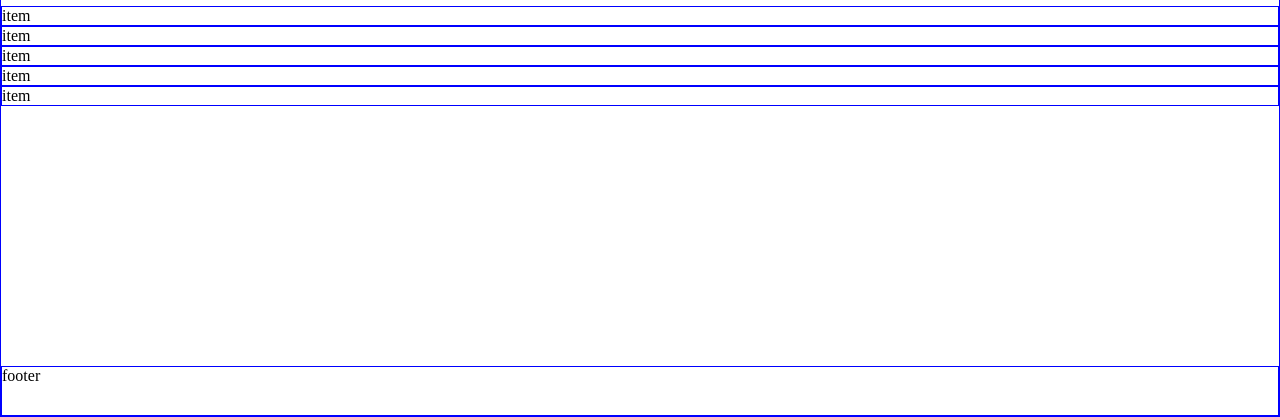
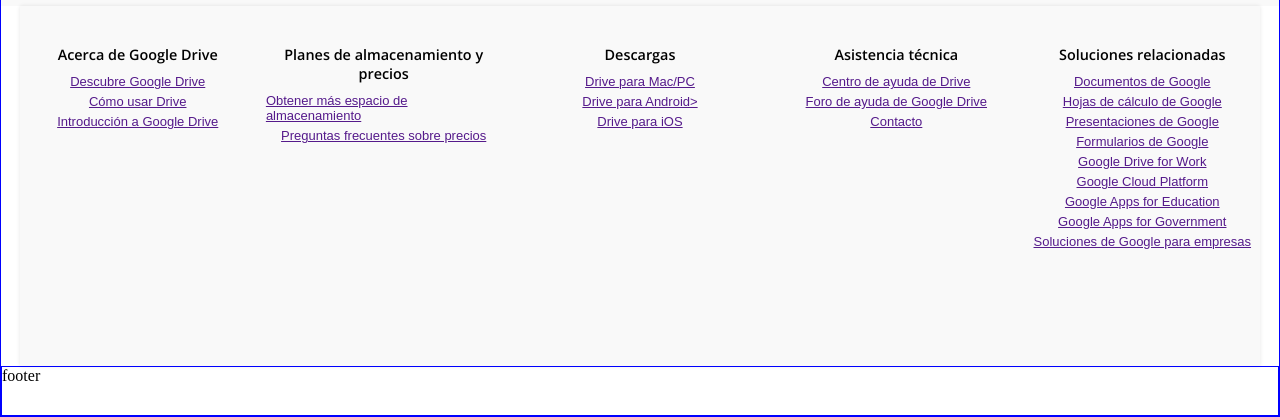
Before and after one commit to EdwardERF/Proyecto1Frontend, a plain HTML site: page index.html in a window 1280 px wide. Shown: the part 1160-1577 px from the top of the page. Drawn offline with nearby package versions, Linux system fonts and the light colour scheme.

Commit message:
Grid Links terminado - Termino de dia

```diff
--- a/estilos.css
+++ b/estilos.css
@@ -294,7 +294,6 @@ body {
   grid-area: social;
   display: inline-flex;
   align-items: center;
-  margin-bottom: 10px;
   background: #F9F9F9;
 }
 
@@ -312,10 +311,98 @@ body {
   height: 16px;
 }
 
+/* ------------------------------------------------- LINKS */
+
+.links {
+  box-shadow: 0 0 4px 0 rgba(0,0,0,0.1);
+  border: none;
+  grid-area: links;
+  background: #F9F9F9;
+  display: inline-flex;
+  justify-content: space-between;
+  text-align: center;
+  margin: 0 1.48%;
+}
+
+
+h4 {
+  margin-bottom: 10px;
+  font-family: 'Open Sans', sans-serif;
+  font-weight: bold;
+  font-size: 90%;
+}
+
+ul {
+  list-style: none;
+  padding: 0;
+  text-align: left;
+  justify-items: center;
+  display: inline-block;
+  margin: 0;
+}
+
+.acerca-de li {
+  font-family: Arial, Helvetica, sans-serif;
+  font-size: 13px;
+  margin-bottom: 5px;
+}
+
+.acerca-de {
+  border: none;
+  width: 19%;
+  margin: 20px 0;
+}
+
+.planes-precios {
+  border: none;
+  width: 19%;
+  margin: 20px auto;
+}
+
+.planes-precios li {
+  font-family: Arial, Helvetica, sans-serif;
+  font-size: 13px;
+  margin-bottom: 5px;
+}
+
+.descargas {
+  border: none;
+  width: 19%;
+  margin: 20px auto;
+}
+
+.descargas li {
+  font-family: Arial, Helvetica, sans-serif;
+  font-size: 13px;
+  margin-bottom: 5px;
+}
+
+.asistencia {
+  border: none;
+  width: 19%;
+  margin: 20px auto;
+}
+
+.asistencia li {
+  font-family: Arial, Helvetica, sans-serif;
+  font-size: 13px;
+  margin-bottom: 5px;
+}
+
+.soluciones {
+  border: none;
+  width: 19%;
+  margin: 20px 0;
+}
+
+.soluciones li {
+  font-family: Arial, Helvetica, sans-serif;
+  font-size: 13px;
+  margin-bottom: 5px;
+}
+
+
 /* ------------------------------------------------- */
-.links {
-  grid-area: links;
-}
 .footer {
   grid-area: footer;
 }
--- a/index.html
+++ b/index.html
@@ -72,11 +72,94 @@
       <img src="docs/footer_blogger.jpg" alt="">
     </div>
     <div class="item links">
-      <div class="acerca-de">item</div>
-      <div class="planes-precios">item</div>
-      <div class="descargas">item</div>
-      <div class="asistencia">item</div>
-      <div class="soluciones">item</div>
+      <div class="acerca-de">
+        <h4>Acerca de Google Drive</h4>
+        <ul>
+          <li>
+            <a href="">Descubre Google Drive</a>
+          </li>
+          <li>
+            <a href="">Cómo usar Drive</a>
+          </li>
+          <li>
+            <a href="">Introducción a Google Drive</a>
+          </li>
+        </ul>
+      </div>
+      <div class="planes-precios">
+        <h4>Planes de almacenamiento y precios</h4>
+        <ul>
+          <li>
+            <a href="">Obtener más espacio de almacenamiento</a>
+          </li>
+          <li>
+            <a href="">Preguntas frecuentes sobre precios</a>
+          </li>
+          <li>
+            <a href="Liberar espacio"></a>
+          </li>
+        </ul>
+      </div>
+      <div class="descargas">
+        <h4>Descargas</h4>
+        <ul>
+          <li>
+            <a href="">Drive para Mac/PC</a>
+          </li>
+          <li>
+            <a href="">Drive para Android></a>
+          </li>
+          <li>
+            <a href="">Drive para iOS</a>
+          </li>
+        </ul>
+      </div>
+      <div class="asistencia">
+        <h4>Asistencia técnica</h4>
+        <ul>
+          <li>
+            <a href="">Centro de ayuda de Drive</a>
+          </li>
+          <li>
+            <a href="">Foro de ayuda de Google Drive</a>
+          </li>
+          <li>
+            <a href="">Contacto</a>
+          </li>
+        </ul>
+      </div>
+      <div class="soluciones">
+        <h4>Soluciones relacionadas</h4>
+        <ul>
+          <li>
+            <a href="">Documentos de Google</a>
+          </li>
+          <li>
+            <a href="">Hojas de cálculo de Google</a>
+          </li>
+          <li>
+            <a href="">Presentaciones de Google</a>
+          </li>
+          <li>
+            <a href="">Formularios de Google</a>
+          </li>
+          <li>
+            <a href="">Google Drive for Work</a>
+          </li>
+          <li>
+            <a href="">Google Cloud Platform</a>
+          </li>
+          <li>
+            <a href="">Google Apps for Education</a>
+          </li>
+          <li>
+            <a href="">Google Apps for Government</a>
+          </li>
+          <li>
+            <a href="">Soluciones de Google para empresas</a>
+          </li>
+        </ul>
+      </div>
     </div>
     <div class="item footer">footer</div>
   </div>
```
